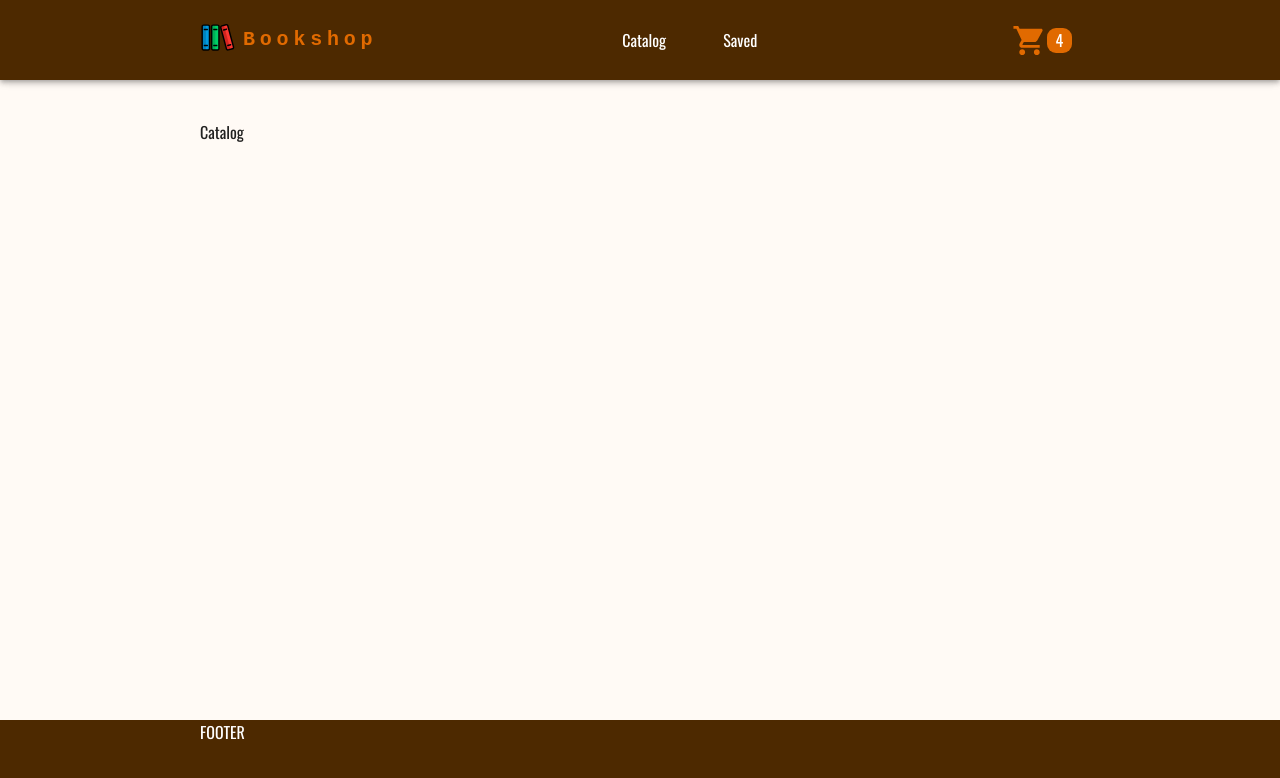
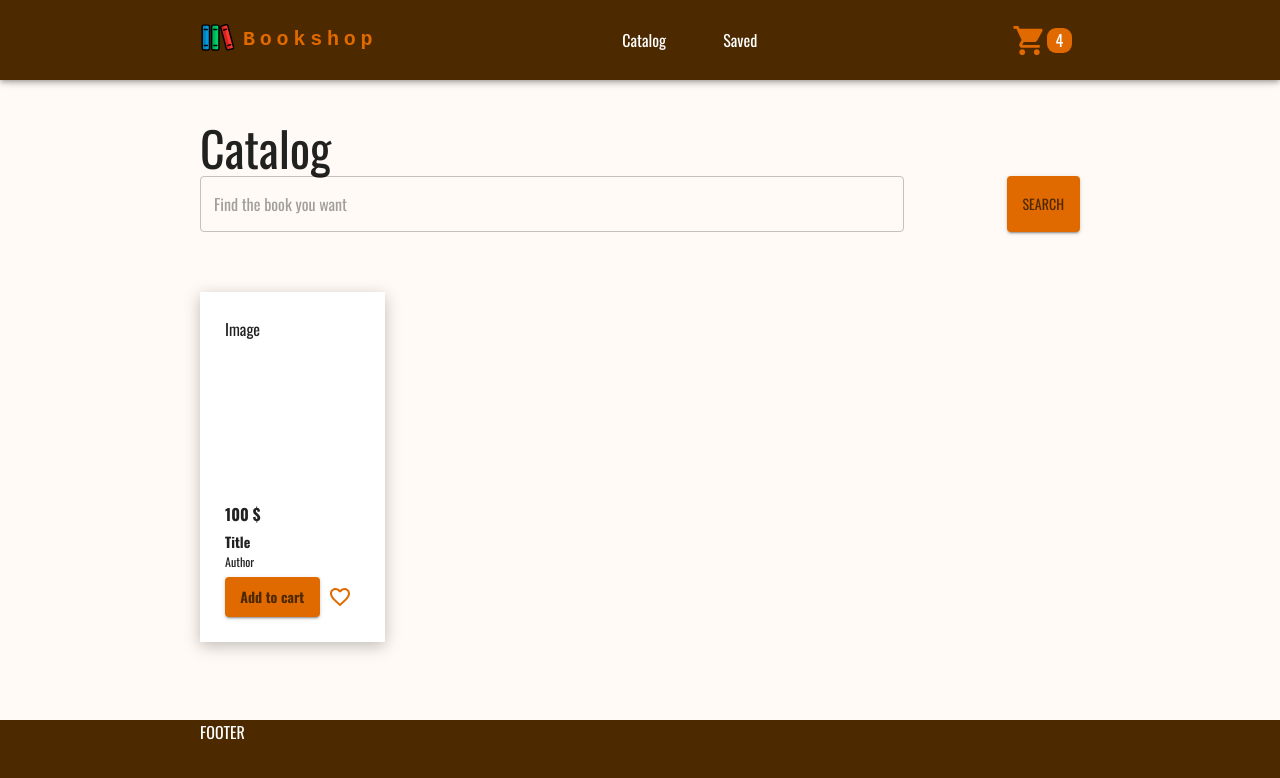
Before and after one commit to KirillPanasiuk9/MobX, a React (Vite) app: page / in a window 1280 px wide. Both pictures are taken after a click on the button "Catalog". Shown: the top 778 px of the page. Built offline with nearby package versions, Linux system fonts and the light colour scheme.

Commit message:
Cataog page added (#3)

```diff
--- /dev/null
+++ b/src/pages/Catalog/Catalog.styled.ts
@@ -0,0 +1,32 @@
+import { styled, TextField, Grid, Box } from "@mui/material";
+
+export const SearchBoxStyled = styled(Box)(() => ({
+  width: "100%",
+  display: "flex",
+  justifyContent: "space-between",
+})) as typeof Box;
+
+export const SearchStyled = styled(TextField)(() => ({
+  width: "80%",
+})) as typeof TextField;
+
+export const CatalogListStyled = styled(Grid)(() => ({
+  margin: 0,
+  marginTop: 20,
+})) as typeof Grid;
+
+export const CatalogListItemStyled = styled(Box)(({ theme: { palette } }) => ({
+  width: 185,
+  height: 350,
+  background: palette.common.white,
+  padding: 25,
+  display: "flex",
+  justifyContent: "space-between",
+  flexDirection: "column",
+  boxShadow: `0px 4px 15px 0px rgba(0, 0, 0, 0.25)`,
+  "div: first-of-type": {
+    height: "60%",
+  },
+})) as typeof Box;
+
+export const ListItemImageStyled = styled(Box)(() => ({})) as typeof Box;
--- a/src/pages/Catalog/Catalog.tsx
+++ b/src/pages/Catalog/Catalog.tsx
@@ -1,5 +1,73 @@
-import React from "react";
+import React, { useState } from "react";
+import { Box, Button, Grid, Stack, Typography, IconButton } from "@mui/material";
+import {
+  CatalogListItemStyled,
+  CatalogListStyled,
+  ListItemImageStyled,
+  SearchBoxStyled,
+  SearchStyled,
+} from "./Catalog.styled";
+import { FavoriteBorder } from "@mui/icons-material";
 
 export const Catalog = (): JSX.Element => {
-  return <div>Catalog</div>;
+  const [search, setSearch] = useState("");
+
+  const mockData = [
+    {
+      image: "Image",
+      price: 100,
+      title: "Title",
+      author: "Author",
+    },
+  ];
+
+  const handleSearch = (): void => {};
+  const handledItemClick = (): void => {};
+
+  return (
+    <Box>
+      <Typography variant="h3">Catalog</Typography>
+      <SearchBoxStyled>
+        <SearchStyled
+          placeholder="Find the book you want"
+          value={search}
+          onChange={(event) => {
+            setSearch(event.target.value);
+          }}
+        />
+        <Button variant="contained" onClick={handleSearch}>
+          Search
+        </Button>
+      </SearchBoxStyled>
+      <CatalogListStyled container rowSpacing={5} columnSpacing={{ xs: 10, sm: 2, md: 3 }}>
+        {mockData.map((item) => (
+          <Grid item xs={5} sm={4} md={3} key={item.title}>
+            <CatalogListItemStyled>
+              <ListItemImageStyled onClick={handledItemClick}>{item.image}</ListItemImageStyled>
+              <Typography variant="body1" fontWeight={700}>
+                {item.price} $
+              </Typography>
+              <Stack>
+                <Typography variant="body2" fontWeight={700}>
+                  {item.title}
+                </Typography>
+                <Typography variant="caption">{item.author}</Typography>
+              </Stack>
+              <Box display="flex" sx={{ justifyContent: "space-between" }}>
+                <Button
+                  variant="contained"
+                  sx={{ padding: "6px", width: "70%", fontWeight: 700, textTransform: "none" }}
+                >
+                  Add to cart
+                </Button>
+                <IconButton color="primary">
+                  <FavoriteBorder />
+                </IconButton>
+              </Box>
+            </CatalogListItemStyled>
+          </Grid>
+        ))}
+      </CatalogListStyled>
+    </Box>
+  );
 };
--- a/src/pages/Home/Home.tsx
+++ b/src/pages/Home/Home.tsx
@@ -1,6 +1,8 @@
 import React from "react";
 import { Box, Button, Stack, Typography, useTheme } from "@mui/material";
 import { AttachMoney, DeliveryDining, MenuBook, SupportAgent } from "@mui/icons-material";
+import { Link } from "react-router-dom";
+import { PATHS } from "../../router/paths";
 
 export const Home = (): JSX.Element => {
   const { palette } = useTheme();
@@ -32,9 +34,11 @@ export const Home = (): JSX.Element => {
           <Typography variant="body1">
             In our store you can find a book for every taste. A large assortment. Nice prices. Interesting stories.
           </Typography>
-          <Button variant="contained">
-            <Typography variant="body1">Start exploring</Typography>
-          </Button>
+          <Link to={PATHS.CATALOG}>
+            <Button variant="contained" sx={{ width: { xs: "100%", sm: "50%" } }}>
+              <Typography variant="body1">Start exploring</Typography>
+            </Button>
+          </Link>
         </Stack>
         <Box maxWidth="50%" sx={{ display: { xs: "none", sm: "block" }, margin: "0 auto" }}>
           <img src="src/assets/ReadingGirlImage.jpg" width="300px" height="300px" />
```
